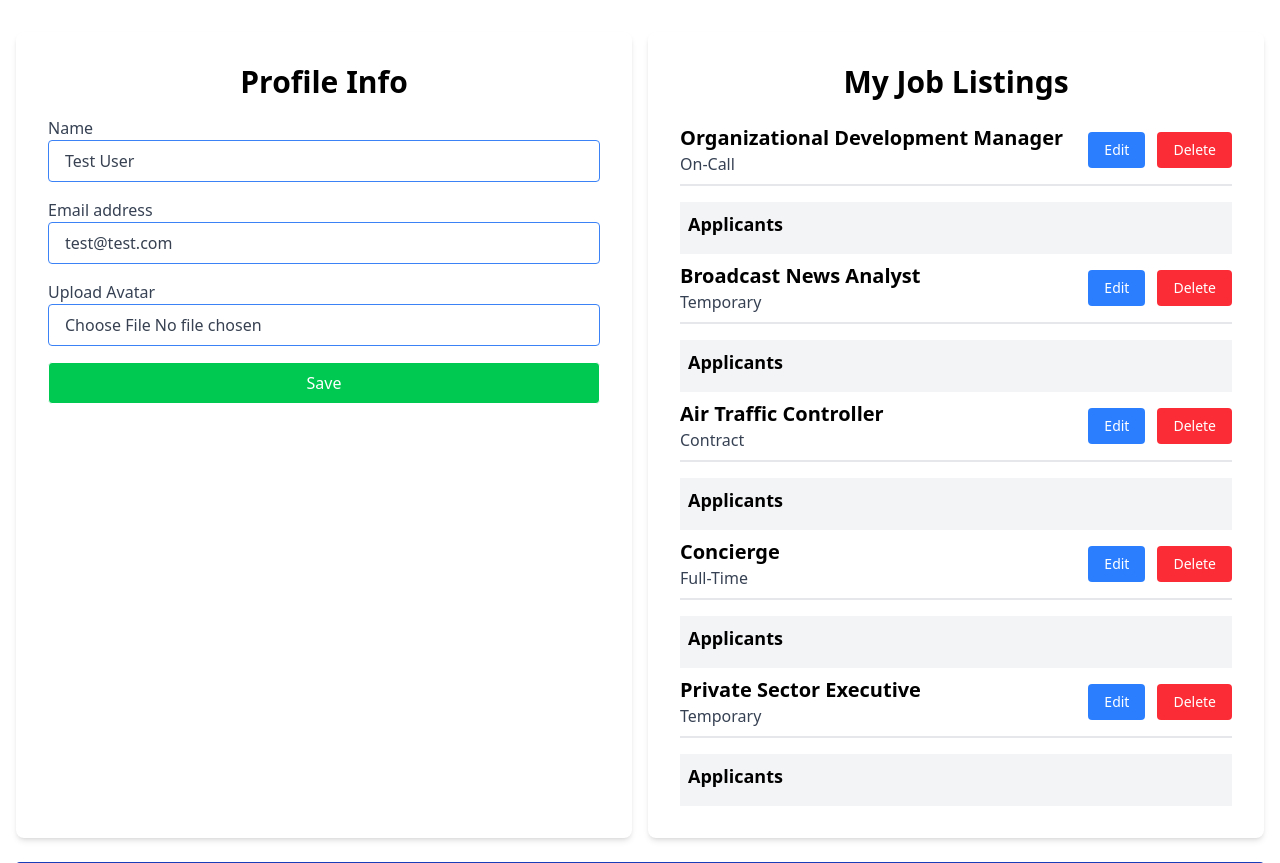
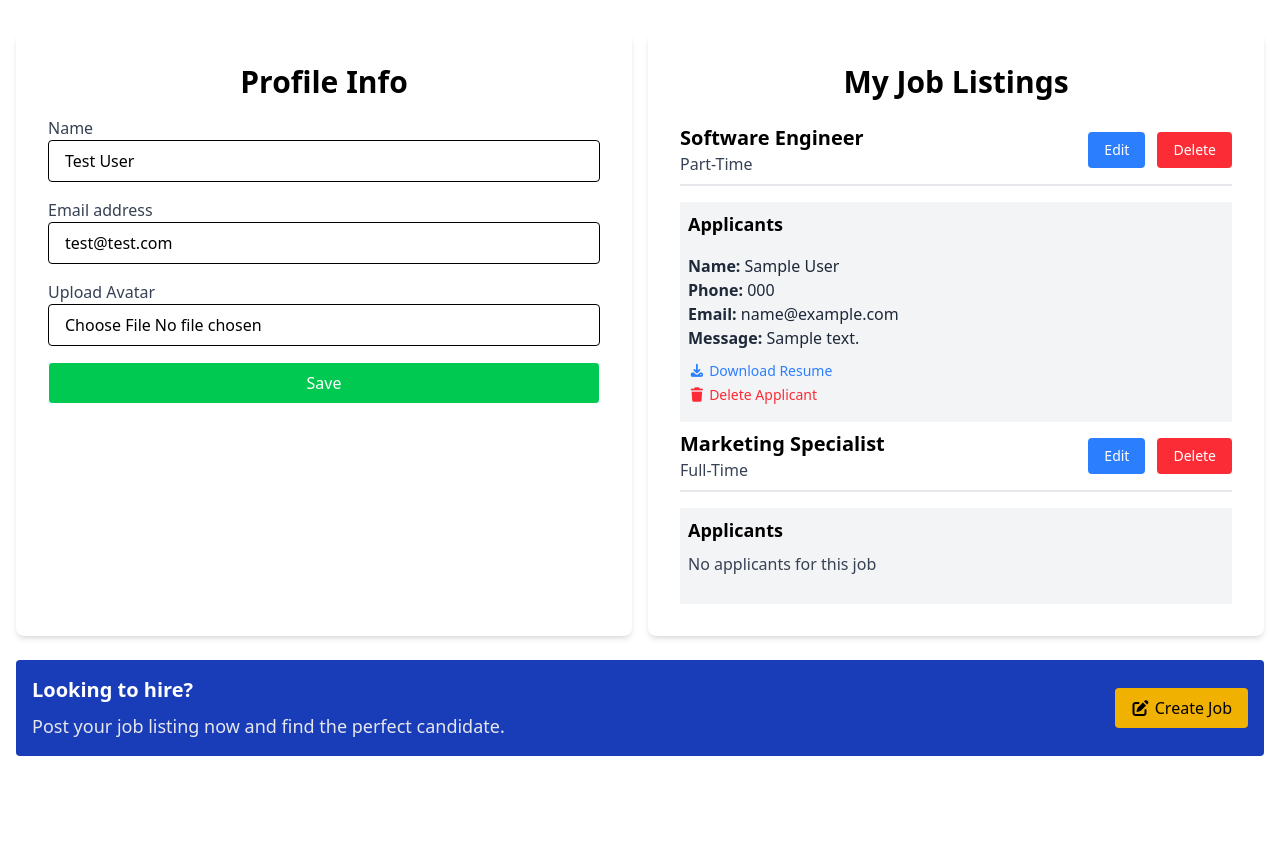
Before and after one commit to mkhandev/amer-jobs, a Laravel app: page /dashboard in a window 1280 px wide. Shown: the part 72-935 px from the top of the page. After the commit the page ends 828 px from the top, so only its background shows below. Run offline with Laravel 12, Linux system fonts and the light colour scheme; a user stored in the database is signed in; data comes from the database, SQL or seed files in the repository; tables that the repository leaves empty hold one stand-in row (values such as "Sample post"); style sheets or scripts are compiled from the project's sources.

Commit message:
add job applicants

```diff
--- a/app/Http/Controllers/DashboardController.php
+++ b/app/Http/Controllers/DashboardController.php
@@ -12,7 +12,12 @@ class DashboardController extends Controller
     {
         $user = Auth::user();
 
-        $jobs = JobListing::where('user_id', $user->id)->take(5)->get();
+        $jobs = JobListing::where('user_id', $user->id)->with('applicants')->get();
+        //$jobs = JobListing::where('user_id', $user->id)->with('applicants')->get()->toArray();
+
+        // echo '<pre>';
+        // print_r($jobs);
+        // exit;
 
         return view('dashboard.index', compact('user', 'jobs'));
     }
--- /dev/null
+++ b/app/Models/Applicant.php
@@ -0,0 +1,21 @@
+<?php
+
+namespace App\Models;
+
+use Illuminate\Database\Eloquent\Model;
+
+class Applicant extends Model
+{
+    //
+    protected $guarded = ['id'];
+
+    public function user()
+    {
+        return $this->belongsTo(User::class);
+    }
+
+    public function job()
+    {
+        return $this->belongsTo(JobListing::class);
+    }
+}
--- a/app/Models/JobListing.php
+++ b/app/Models/JobListing.php
@@ -19,4 +19,9 @@ class JobListing extends Model
     {
         return $this->belongsToMany(User::class, 'job_user_bookmarks', 'job_listing_id', 'user_id')->withTimestamps();
     }
+
+    public function applicants()
+    {
+        return $this->hasMany(Applicant::class);
+    }
 }
--- a/app/Models/User.php
+++ b/app/Models/User.php
@@ -38,6 +38,11 @@ class User extends Authenticatable
 
     public function bookmarkedJobs()
     {
-        return $this->belongsToMany(JobListing::class, 'job_user_bookmarks', 'user_id', 'job_listing_id')->withTimestamps;
+        return $this->belongsToMany(JobListing::class, 'job_user_bookmarks', 'user_id', 'job_listing_id')->withTimestamps();
+    }
+
+    public function applicants()
+    {
+        return $this->hasMany(Applicant::class, 'user_id');
     }
 }
--- a/database/seeders/DatabaseSeeder.php
+++ b/database/seeders/DatabaseSeeder.php
@@ -28,8 +28,9 @@ class DatabaseSeeder extends Seeder
         $this->call([
             TestUserSeeder::class,
             UserSeeder::class,
-            //JobSeeder::class,
-            JobListingSeeder::class,
+            JobSeeder::class,
+            //JobListingSeeder::class,
+            BookmarkSeeder::class,
         ]);
     }
 }
--- a/database/seeders/JobListingSeeder.php
+++ b/database/seeders/JobListingSeeder.php
@@ -13,6 +13,6 @@ class JobListingSeeder extends Seeder
      */
     public function run(): void
     {
-        JobListing::factory()->count(1000)->create();
+        JobListing::factory()->count(50)->create();
     }
 }
--- a/resources/css/app.css
+++ b/resources/css/app.css
@@ -19,8 +19,8 @@ input[type="url"],
 input[type="file"],
 select,
 textarea {
-    border: 1px solid #3b82f6;
-    color: #374151;
+    /* border: 1px solid #3b82f6;
+    color: #374151; */
 }
 
 input[type="text"]:focus,
@@ -30,6 +30,6 @@ input[type="url"]:focus,
 input[type="file"]:focus,
 select:focus,
 textarea:focus {
-    border: 1px solid #3b82f6;
-    outline: none;
+    /* border: 1px solid #3b82f6;
+    outline: none; */
 }
--- a/resources/views/dashboard/index.blade.php
+++ b/resources/views/dashboard/index.blade.php
@@ -59,7 +59,39 @@
                 {{-- Applicants --}}
                 <div class="mt-4 bg-gray-100 p-2">
                     <h4 class="text-lg font-semibold mb-2">Applicants</h4>
-
+                    @forelse($job->applicants as $applicant)
+                        <div class="py-2">
+                            <p class="text-gray-800">
+                                <strong>Name: </strong> {{ $applicant->full_name }}
+                            </p>
+                            <p class="text-gray-800">
+                                <strong>Phone: </strong> {{ $applicant->contact_phone }}
+                            </p>
+                            <p class="text-gray-800">
+                                <strong>Email: </strong> {{ $applicant->contact_email }}
+                            </p>
+                            <p class="text-gray-800">
+                                <strong>Message: </strong> {{ $applicant->message }}
+                            </p>
+                            <p class="text-gray-800 mt-2">
+                                <a href="{{ asset('storage/' . $applicant->resume_path) }}"
+                                    class="text-blue-500 hover:underline text-sm" download>
+                                    <i class="fas fa-download"></i> Download Resume
+                                </a>
+                            </p>
+                            {{-- Delete Applicant --}}
+                            <form method="POST" action="{{ route('applicant.destroy', $applicant->id) }}"
+                                onsubmit="return confirm('Are you sure you want to delete this applicant?')">
+                                @csrf
+                                @method('DELETE')
+                                <button type="submit" class="text-red-500 hover:text-red-700 text-sm">
+                                    <i class="fas fa-trash"></i> Delete Applicant
+                                </button>
+                            </form>
+                        </div>
+                    @empty
+                        <p class="text-gray-700 mb-5">No applicants for this job</p>
+                    @endforelse
                 </div>
             @empty
                 <p class="text-gray-700">You have not job listings</p>
--- a/routes/web.php
+++ b/routes/web.php
@@ -1,5 +1,7 @@
 <?php
 
+use App\Http\Controllers\ApplicantController;
+use App\Http\Controllers\BookmarkController;
 use App\Http\Controllers\DashboardController;
 use App\Http\Controllers\HomeController;
 use App\Http\Controllers\JobListingController;
@@ -26,6 +28,15 @@ Route::middleware('guest')->group(function () {
     Route::post('/login', [LoginController::class, 'authenticate'])->name('login.authenticate');
 });
 
+Route::middleware('auth')->group(function () {
+    Route::get('/bookmarks', [BookmarkController::class, 'index'])->name('bookmarks.index');
+    Route::post('/bookmarks/{jobListing}', [BookmarkController::class, 'store'])->name('bookmarks.store');
+    Route::delete('/bookmarks/{jobListing}', [BookmarkController::class, 'destroy'])->name('bookmarks.destroy');
+
+    Route::post('/jobs/{jobListing}/apply', [ApplicantController::class, 'store'])->name('applicant.store');
+    Route::delete('/applicant/{jobListing}', [ApplicantController::class, 'destroy'])->name('applicant.destroy');
+});
+
 Route::get('/dashboard', [DashboardController::class, 'index'])->name('dashboard')->middleware('auth');
 Route::put('/profile', [ProfileController::class, 'update'])->name('profile.update')->middleware('auth');
 
```
Also changed, not shown: app/Http/Controllers/ApplicantController.php (added, +50 -0 lines), app/Http/Controllers/BookmarkController.php (added, +45 -0 lines), app/Http/Controllers/ProfiledController.php (deleted, +0 -10 lines), database/seeders/BookmarkSeeder.php (+10 -1 lines), resources/views/jobs/bookmarked.blade.php (added, +13 -0 lines), resources/views/jobs/show.blade.php (+63 -6 lines).
